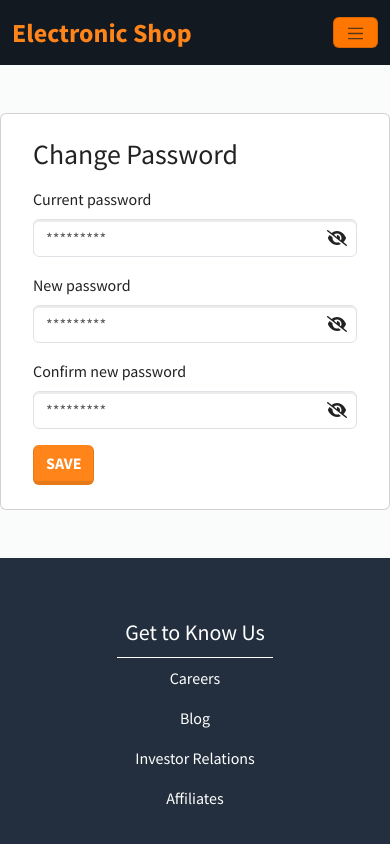
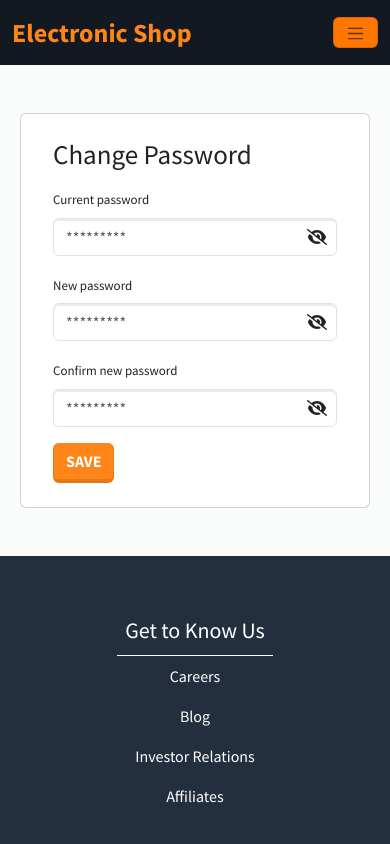
Before and after one commit to Yordanni-Ortiz/Ecommerce-React, a React (Vite) app: page /change-password in a window 390 px wide. Shown: the top 844 px of the page. Built offline with nearby package versions, Linux system fonts and the light colour scheme; no server answers; sample sign-in values are in the browser's storage.

Commit message:
ChabgePassword responsive modified..

```diff
--- a/src/assets/styles/ChangePassword.css
+++ b/src/assets/styles/ChangePassword.css
@@ -1,4 +1,8 @@
 /* ChangePassword.css */
+.card-register-container {
+    padding: 0 20px;
+}
+
 .password-wrapper {
     position: relative;
 }
@@ -46,3 +50,12 @@
     transform: translateY(-50%);
     color: red;
 }
+
+@media (max-width:700px) {
+    .card-register h1 {
+        font-size: 27px;
+    }
+    .card-register .form-label {
+       font-size: 13px;
+    }
+}
--- a/src/pages/ChangePassword.jsx
+++ b/src/pages/ChangePassword.jsx
@@ -95,7 +95,7 @@ const ChangePassword = () => {
 
 
     return (
-        <div>
+        <div className="card-register-container" >
             <Card className="card-register">
                 <Form onSubmit={handleSubmit}>
                     <h1>Change Password</h1>
```
